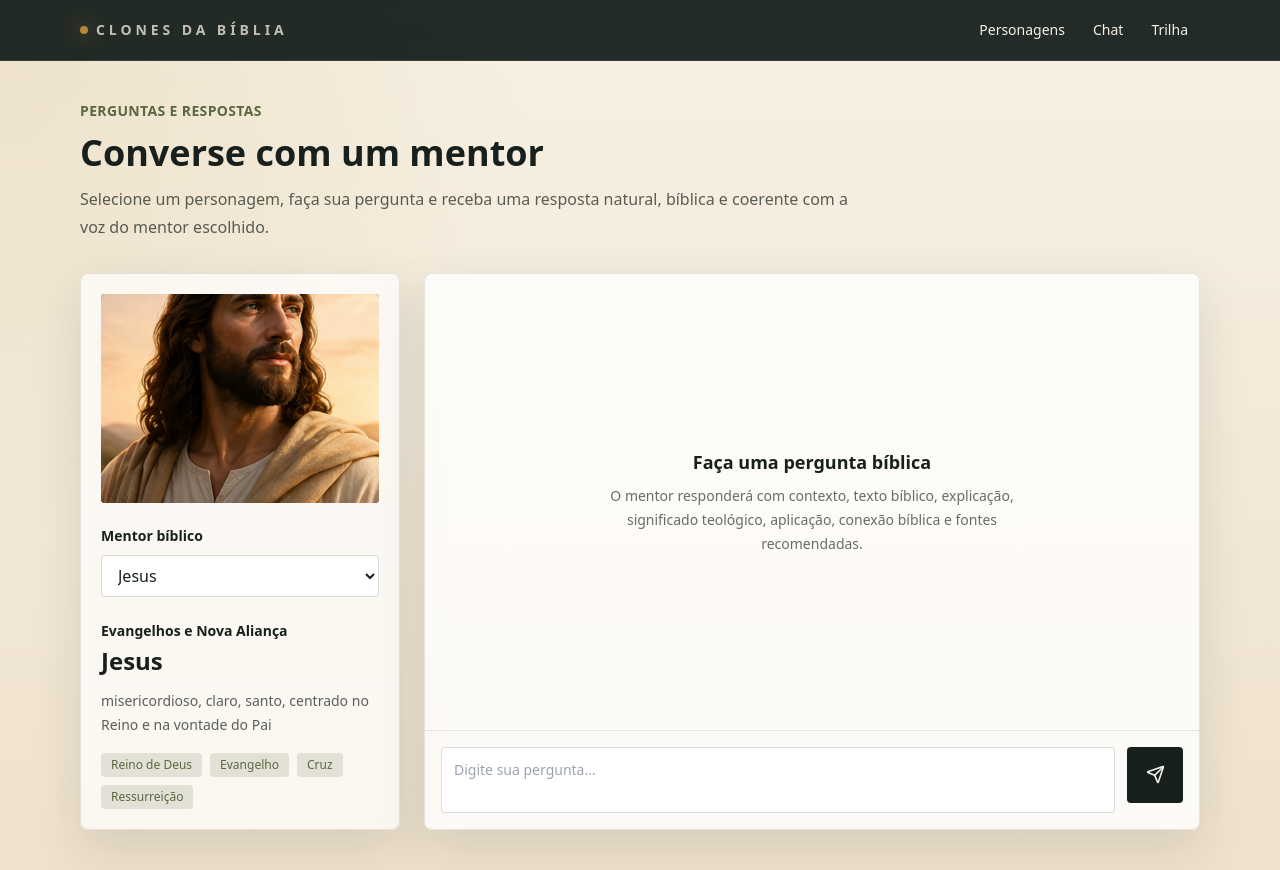
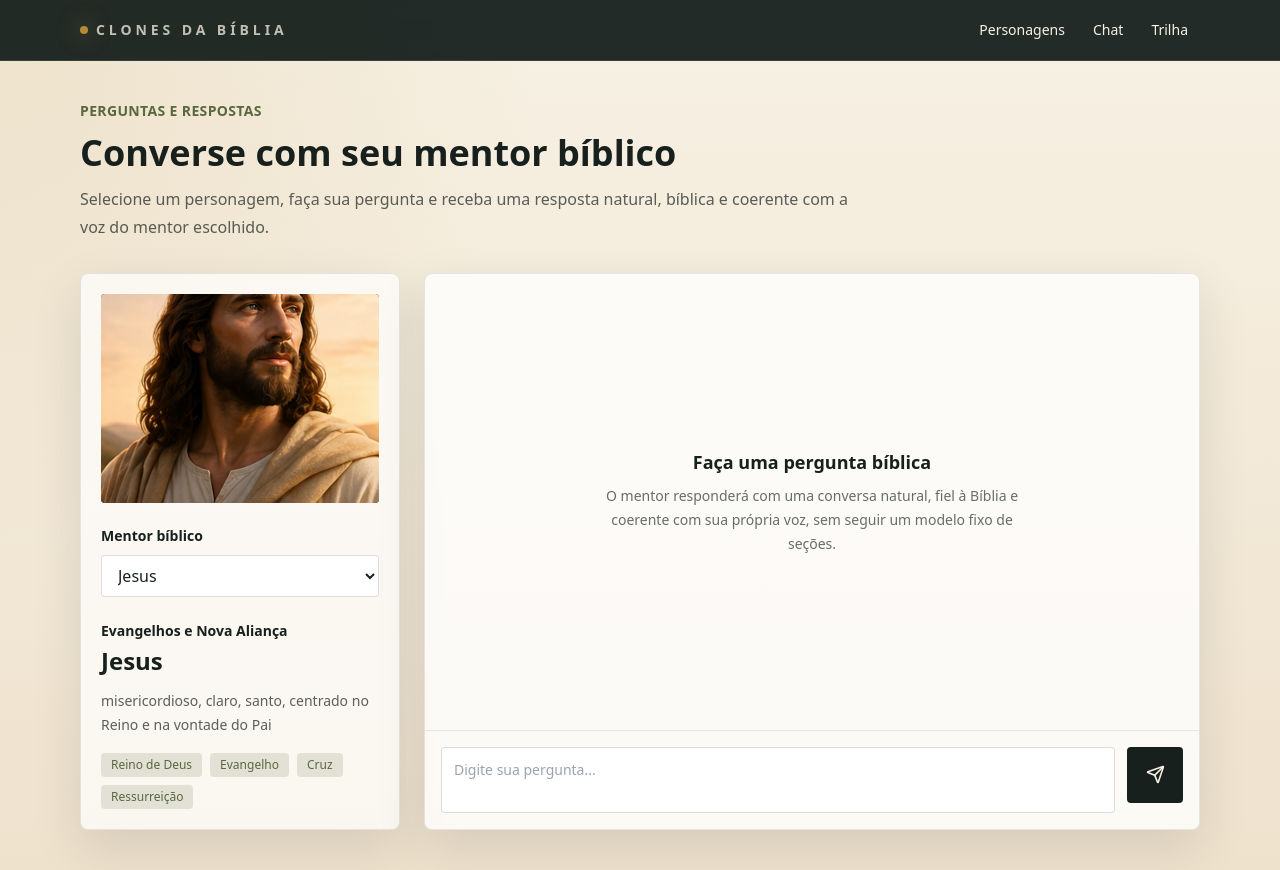
Before and after one commit to brunosandri/clones_biblicos, a Next.js app: page /chat in a window 1280 px wide. Built offline with nearby package versions, Linux system fonts and the light colour scheme.

Commit message:
Update chat copy for natural responses

```diff
--- a/app/chat/page.tsx
+++ b/app/chat/page.tsx
@@ -6,7 +6,7 @@ export default function ChatPage() {
     <main className="mx-auto max-w-6xl px-4 py-10">
       <div className="mb-8 max-w-3xl">
         <p className="text-sm font-semibold uppercase tracking-wide text-olive">Perguntas e respostas</p>
-        <h1 className="mt-3 text-4xl font-bold text-ink">Converse com um mentor</h1>
+        <h1 className="mt-3 text-4xl font-bold text-ink">Converse com seu mentor bíblico</h1>
         <p className="mt-3 leading-7 text-ink/70">
           Selecione um personagem, faça sua pergunta e receba uma resposta natural, bíblica e coerente
           com a voz do mentor escolhido.
--- a/components/ChatBox.tsx
+++ b/components/ChatBox.tsx
@@ -122,8 +122,8 @@ export function ChatBox({ initialCharacterId = "jesus" }: ChatBoxProps) {
               <div>
                 <p className="text-lg font-semibold text-ink">Faça uma pergunta bíblica</p>
                 <p className="mt-2 max-w-md text-sm leading-6 text-ink/65">
-                  O mentor responderá com contexto, texto bíblico, explicação, significado teológico,
-                  aplicação, conexão bíblica e fontes recomendadas.
+                  O mentor responderá com uma conversa natural, fiel à Bíblia e coerente com sua própria
+                  voz, sem seguir um modelo fixo de seções.
                 </p>
               </div>
             </div>
```
